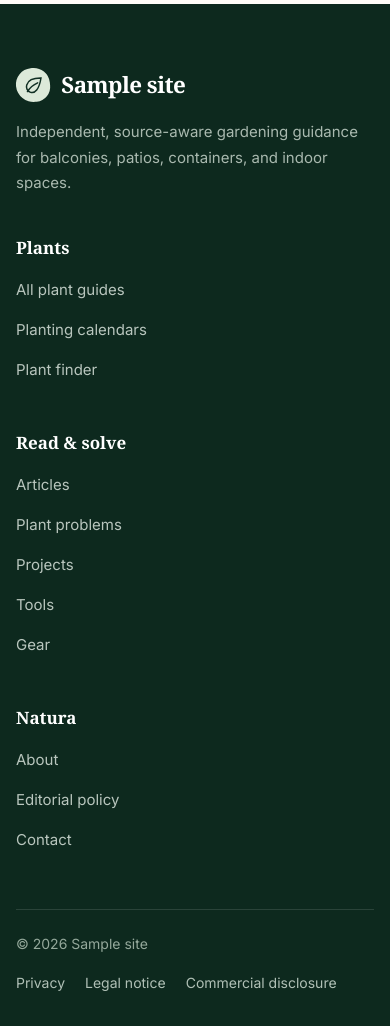
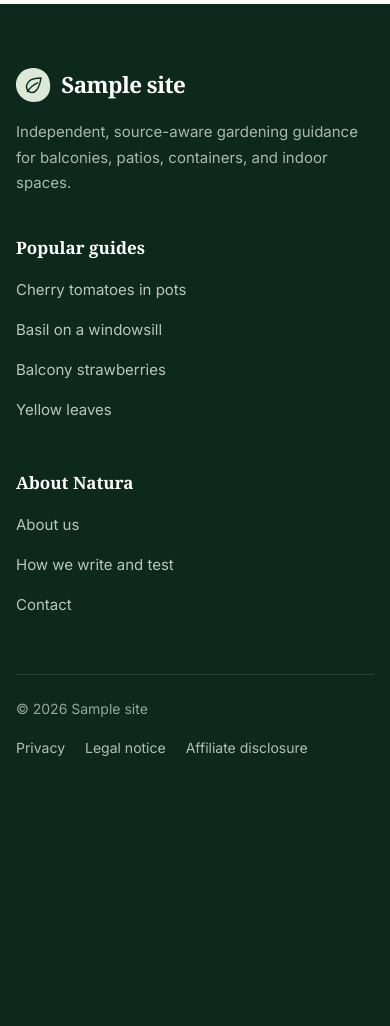
Before and after one commit to ednajack22-cell/natura, a WordPress theme: template wordpress/natura/index.php in a window 390 px wide; the page is wider, and only the part inside the window is pictured. Shown: the part 595-1621 px from the top of that part. After the commit the page ends 1351 px from the top of that part, so only its background shows below. Run offline with PHP 8.4 and a stand-in for WordPress, Linux system fonts and the light colour scheme; the site name, menu and one post (Sample post) are stand-ins, and other content is empty.

Commit message:
Reorganise the theme menu so every page appears once
The previous menu listed the plant finder under Plants and Tools, and
the same monthly calendar under three names. The new default:

  Plants (Vegetables, Herbs, Fruit) · Problems · Calendar · Projects ·
  Articles · Tools (six calculators) · Reviews

Dropdowns no longer repeat their parent; on phones the sheet adds an
"All …" link itself, since the parent there is a toggle. The footer no
longer repeats the header: it carries popular guides and the pages
about the site. The desktop bar now starts at 1024px and the search
field at 1280px so the seven entries fit on one line.

The WordPress README explains how to continue from another computer,
and design/STITCH.md how to use Google Stitch mock-ups, with prompts.

Co-Authored-By: Claude Opus 5.5 <noreply@anthropic.com>
Claude-Session: https://claude.ai/code/session_015SW2hrk7wLfVuFH9N8Meo3

```diff
--- a/wordpress/natura/inc/navigation.php
+++ b/wordpress/natura/inc/navigation.php
@@ -17,124 +17,106 @@
 defined( 'ABSPATH' ) || exit;
 
 /**
+ * Builds one menu entry.
+ *
+ * @param string $title       Label.
+ * @param string $url         Root-relative URL.
+ * @param string $description Line shown under the label.
+ * @param array  $children    Child entries.
+ */
+function natura_menu_entry( string $title, string $url, string $description = '', array $children = array() ): array {
+	return array(
+		'title'       => $title,
+		'url'         => $url,
+		'description' => $description,
+		'children'    => $children,
+	);
+}
+
+/**
  * The menu a fresh install starts with, and the fallback when no menu is
  * assigned to a location.
  *
- * Articles sit beside the task sections because the site is built from both:
- * explanatory writing, and pages that answer one practical question.
+ * One rule: every page appears once. The earlier menu listed the plant finder
+ * under both Plants and Tools, and the same monthly calendar under three
+ * different names, so readers could not tell the entries apart.
+ *
+ *  - Plants is browsed by kind, the way readers search ("herbs for a balcony").
+ *  - The planting calendar has its own entry: seasonal questions ("what to
+ *    plant in October") are among the most saved pins in gardening.
+ *  - Tools holds the calculators only.
+ *  - A dropdown never repeats its parent. On phones, where the parent is a
+ *    toggle rather than a link, the sheet adds "All …" by itself.
  *
  * URLs are relative to the site root. The content sections will become post
- * type archives at the same addresses, so the links keep working.
+ * type and category archives at the same addresses, so the links keep working.
  *
  * @return array<int, array{title: string, url: string, description: string, children: array}>
  */
 function natura_default_primary_menu(): array {
-	$tool = static fn( string $title, string $slug, string $description ): array => array(
-		'title'       => $title,
-		'url'         => '/tools/' . $slug . '/',
-		'description' => $description,
-		'children'    => array(),
-	);
-
 	return array(
-		array(
-			'title'       => __( 'Plants', 'natura' ),
-			'url'         => '/plants/',
-			'description' => __( 'How to grow each plant, and when.', 'natura' ),
-			'children'    => array(
-				array( 'title' => __( 'All plant guides', 'natura' ), 'url' => '/plants/', 'description' => __( 'Complete growing profiles for every plant we cover.', 'natura' ), 'children' => array() ),
-				$tool( __( 'Plant finder', 'natura' ), 'plant-finder', __( 'Match plants to your light, space, and care time.', 'natura' ) ),
-				$tool( __( 'What to plant this month', 'natura' ), 'planting-calendar', __( "This month's tasks for your climate and space.", 'natura' ) ),
-				array( 'title' => __( 'Planting calendars', 'natura' ), 'url' => '/planting-calendars/', 'description' => __( 'Month-by-month calendars by climate.', 'natura' ), 'children' => array() ),
-			),
+		natura_menu_entry(
+			__( 'Plants', 'natura' ),
+			'/plants/',
+			__( 'How to grow each plant in a pot or small space.', 'natura' ),
+			array(
+				natura_menu_entry( __( 'Vegetables', 'natura' ), '/plants/vegetables/', __( 'Tomatoes, peppers, salads, beans, and more.', 'natura' ) ),
+				natura_menu_entry( __( 'Herbs', 'natura' ), '/plants/herbs/', __( 'Basil, mint, thyme, and kitchen herbs.', 'natura' ) ),
+				natura_menu_entry( __( 'Fruit', 'natura' ), '/plants/fruit/', __( 'Strawberries and compact fruit for containers.', 'natura' ) ),
+			)
 		),
-		array(
-			'title'       => __( 'Problems', 'natura' ),
-			'url'         => '/problems/',
-			'description' => __( 'Something looks wrong. Work out what it is.', 'natura' ),
-			'children'    => array(),
+		natura_menu_entry( __( 'Problems', 'natura' ), '/problems/', __( 'Yellow leaves, pests, wilting: find the cause.', 'natura' ) ),
+		natura_menu_entry( __( 'Calendar', 'natura' ), '/planting-calendar/', __( 'What to sow and plant this month, by climate.', 'natura' ) ),
+		natura_menu_entry( __( 'Projects', 'natura' ), '/projects/', __( 'Step-by-step builds for balconies and patios.', 'natura' ) ),
+		natura_menu_entry( __( 'Articles', 'natura' ), '/articles/', __( 'Why things happen: light, water, soil, weather.', 'natura' ) ),
+		natura_menu_entry(
+			__( 'Tools', 'natura' ),
+			'/tools/',
+			__( 'Calculators that answer one question each.', 'natura' ),
+			array(
+				natura_menu_entry( __( 'Plant finder', 'natura' ), '/tools/plant-finder/', __( 'Which plants suit your light and space.', 'natura' ) ),
+				natura_menu_entry( __( 'Pot size calculator', 'natura' ), '/tools/pot-size-calculator/', __( 'How big a container each plant needs.', 'natura' ) ),
+				natura_menu_entry( __( 'Watering routine', 'natura' ), '/tools/watering-calculator/', __( 'When to check the soil, and how.', 'natura' ) ),
+				natura_menu_entry( __( 'Frost risk check', 'natura' ), '/tools/frost-risk/', __( 'Whether tonight\'s low is a risk for your plants.', 'natura' ) ),
+				natura_menu_entry( __( 'Garden planner', 'natura' ), '/tools/garden-planner/', __( 'Lay out a small space you can reach.', 'natura' ) ),
+				natura_menu_entry( __( 'Symptom checker', 'natura' ), '/tools/guided-diagnosis/', __( 'Note what you see before you treat.', 'natura' ) ),
+			)
 		),
-		array(
-			'title'       => __( 'Projects', 'natura' ),
-			'url'         => '/projects/',
-			'description' => __( 'Step-by-step builds for balconies and containers.', 'natura' ),
-			'children'    => array(),
-		),
-		array(
-			'title'       => __( 'Articles', 'natura' ),
-			'url'         => '/articles/',
-			'description' => __( 'Why things happen: light, water, soil, temperature.', 'natura' ),
-			'children'    => array(),
-		),
-		array(
-			'title'       => __( 'Tools', 'natura' ),
-			'url'         => '/tools/',
-			'description' => __( 'Work out the number instead of guessing it.', 'natura' ),
-			'children'    => array(
-				$tool( __( 'Plant finder', 'natura' ), 'plant-finder', __( 'Match plants to your light, space, and care time.', 'natura' ) ),
-				$tool( __( 'Pot size calculator', 'natura' ), 'pot-size-calculator', __( 'Estimate a practical container range.', 'natura' ) ),
-				$tool( __( 'Watering routine', 'natura' ), 'watering-calculator', __( 'A soil-check routine you can actually follow.', 'natura' ) ),
-				$tool( __( 'Frost risk check', 'natura' ), 'frost-risk', __( 'Read a forecast low without false precision.', 'natura' ) ),
-				$tool( __( 'Monthly planting tasks', 'natura' ), 'planting-calendar', __( 'What to do this month, for your conditions.', 'natura' ) ),
-				$tool( __( 'Garden planner', 'natura' ), 'garden-planner', __( 'Lay out a compact, reachable growing space.', 'natura' ) ),
-				$tool( __( 'Observation guide', 'natura' ), 'guided-diagnosis', __( 'Turn symptoms into a checklist worth acting on.', 'natura' ) ),
-				$tool( __( 'My garden profile', 'natura' ), 'garden-profile', __( 'Save your conditions once; every tool uses them.', 'natura' ) ),
-			),
-		),
-		array(
-			'title'       => __( 'Gear', 'natura' ),
-			'url'         => '/gear/',
-			'description' => __( 'What to buy, with the criteria and the commercial relationship stated.', 'natura' ),
-			'children'    => array(),
-		),
+		natura_menu_entry( __( 'Reviews', 'natura' ), '/reviews/', __( 'Pots, soil, and kit compared, with clear criteria.', 'natura' ) ),
 	);
 }
 
 /**
  * Footer columns: each top-level entry is a heading, its children the links.
  *
+ * The header already lists every section, so the footer does not repeat it.
+ * It carries what the header does not: the most searched plant guides, and
+ * the pages about the site.
+ *
  * @return array<int, array{title: string, url: string, description: string, children: array}>
  */
 function natura_default_footer_menu(): array {
-	$link = static fn( string $title, string $url ): array => array(
-		'title'       => $title,
-		'url'         => $url,
-		'description' => '',
-		'children'    => array(),
-	);
-
 	return array(
-		array(
-			'title'       => __( 'Plants', 'natura' ),
-			'url'         => '/plants/',
-			'description' => '',
-			'children'    => array(
-				$link( __( 'All plant guides', 'natura' ), '/plants/' ),
-				$link( __( 'Planting calendars', 'natura' ), '/planting-calendars/' ),
-				$link( __( 'Plant finder', 'natura' ), '/tools/plant-finder/' ),
-			),
+		natura_menu_entry(
+			__( 'Popular guides', 'natura' ),
+			'/plants/',
+			'',
+			array(
+				natura_menu_entry( __( 'Cherry tomatoes in pots', 'natura' ), '/plants/cherry-tomato/' ),
+				natura_menu_entry( __( 'Basil on a windowsill', 'natura' ), '/plants/genovese-basil/' ),
+				natura_menu_entry( __( 'Balcony strawberries', 'natura' ), '/plants/balcony-strawberry/' ),
+				natura_menu_entry( __( 'Yellow leaves', 'natura' ), '/problems/yellow-leaves-container-plants/' ),
+			)
 		),
-		array(
-			'title'       => __( 'Read & solve', 'natura' ),
-			'url'         => '/articles/',
-			'description' => '',
-			'children'    => array(
-				$link( __( 'Articles', 'natura' ), '/articles/' ),
-				$link( __( 'Plant problems', 'natura' ), '/problems/' ),
-				$link( __( 'Projects', 'natura' ), '/projects/' ),
-				$link( __( 'Tools', 'natura' ), '/tools/' ),
-				$link( __( 'Gear', 'natura' ), '/gear/' ),
-			),
-		),
-		array(
-			'title'       => __( 'Natura', 'natura' ),
-			'url'         => '/about/',
-			'description' => '',
-			'children'    => array(
-				$link( __( 'About', 'natura' ), '/about/' ),
-				$link( __( 'Editorial policy', 'natura' ), '/editorial-policy/' ),
-				$link( __( 'Contact', 'natura' ), '/contact/' ),
-			),
+		natura_menu_entry(
+			__( 'About Natura', 'natura' ),
+			'/about/',
+			'',
+			array(
+				natura_menu_entry( __( 'About us', 'natura' ), '/about/' ),
+				natura_menu_entry( __( 'How we write and test', 'natura' ), '/editorial-policy/' ),
+				natura_menu_entry( __( 'Contact', 'natura' ), '/contact/' ),
+			)
 		),
 	);
 }
@@ -143,17 +125,10 @@ function natura_default_footer_menu(): array {
  * @return array<int, array{title: string, url: string, description: string, children: array}>
  */
 function natura_default_legal_menu(): array {
-	$link = static fn( string $title, string $url ): array => array(
-		'title'       => $title,
-		'url'         => $url,
-		'description' => '',
-		'children'    => array(),
-	);
-
 	return array(
-		$link( __( 'Privacy', 'natura' ), '/privacy-policy/' ),
-		$link( __( 'Legal notice', 'natura' ), '/legal-notice/' ),
-		$link( __( 'Commercial disclosure', 'natura' ), '/commercial-disclosure/' ),
+		natura_menu_entry( __( 'Privacy', 'natura' ), '/privacy-policy/' ),
+		natura_menu_entry( __( 'Legal notice', 'natura' ), '/legal-notice/' ),
+		natura_menu_entry( __( 'Affiliate disclosure', 'natura' ), '/commercial-disclosure/' ),
 	);
 }
 
@@ -351,6 +326,14 @@ function natura_mobile_navigation(): void {
 								<?php natura_the_icon( 'chevron' ); ?>
 							</summary>
 							<ul>
+								<li>
+									<a href="<?php echo esc_url( $entry['url'] ); ?>"<?php echo natura_aria_current( $entry['url'] ); // phpcs:ignore WordPress.Security.EscapeOutput.OutputNotEscaped -- fixed attribute. ?>>
+										<?php
+										/* translators: %s: menu entry title, e.g. "Plants". */
+										printf( esc_html__( 'All %s', 'natura' ), esc_html( mb_strtolower( $entry['title'] ) ) );
+										?>
+									</a>
+								</li>
 								<?php foreach ( $entry['children'] as $child ) : ?>
 									<li><a href="<?php echo esc_url( $child['url'] ); ?>"<?php echo natura_aria_current( $child['url'] ); // phpcs:ignore WordPress.Security.EscapeOutput.OutputNotEscaped -- fixed attribute. ?>><?php echo esc_html( $child['title'] ); ?></a></li>
 								<?php endforeach; ?>
```
Also changed, not shown: wordpress/design/STITCH.md (added, +107 -0 lines), wordpress/natura/assets/css/main.css (+7 -7 lines), wordpress/README.md.
